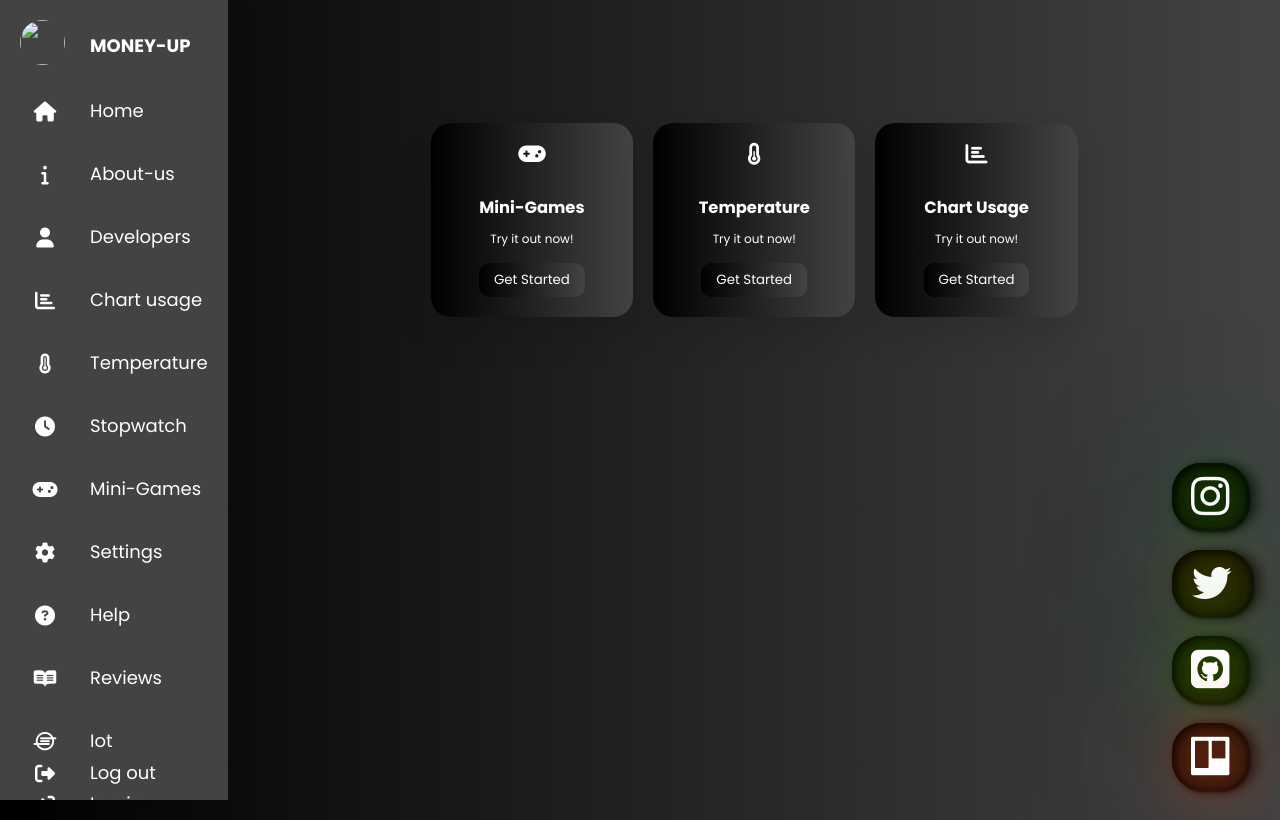
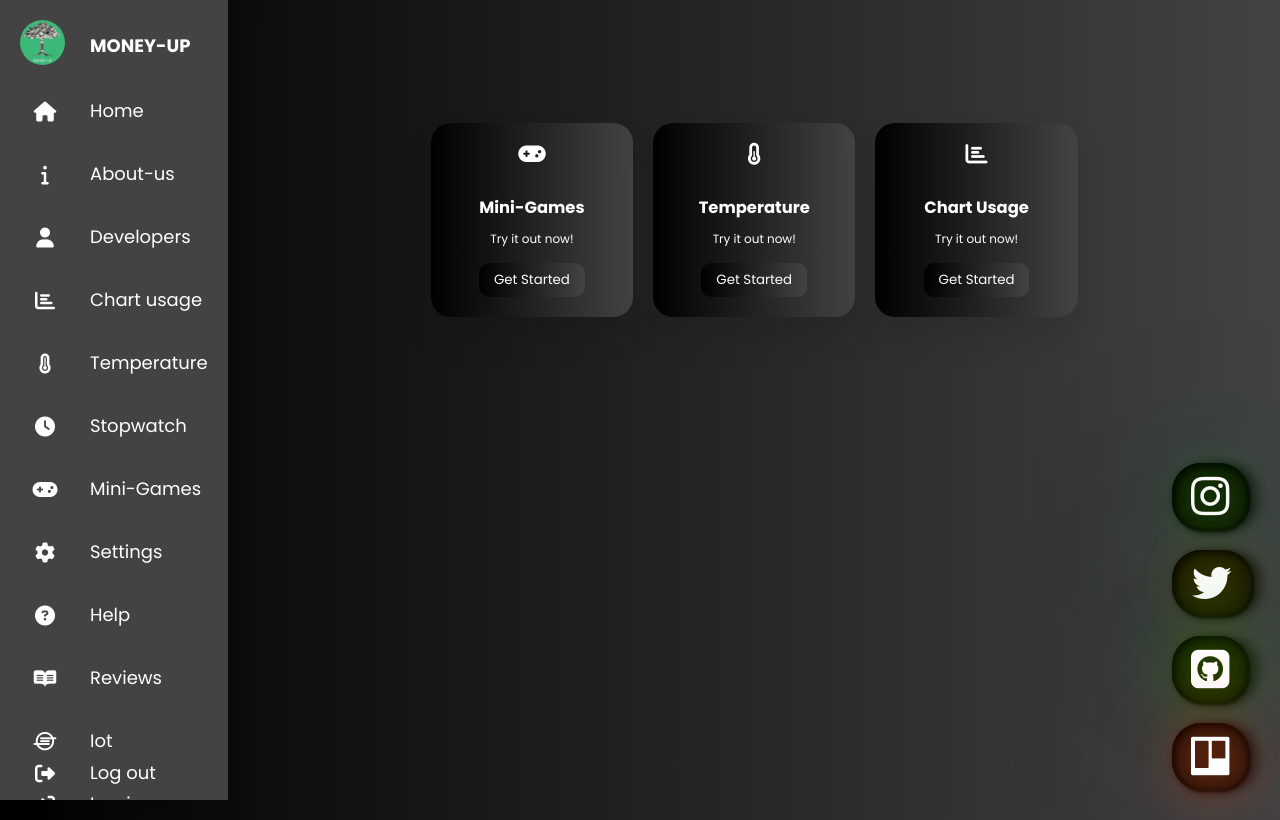
Before and after one commit to greedy854/duurzaamhuis2-school, a plain HTML site: page Dashboard/main.html in a window 1280 px wide. Drawn offline with nearby package versions, Linux system fonts and the light colour scheme; the site is published under a folder, as on GitHub Pages, so addresses that start at the root find nothing.

Commit message:
gelinked

```diff
--- a/Dashboard/main.html
+++ b/Dashboard/main.html
@@ -31,7 +31,7 @@
         <nav>
             <ul>
                 <li><a href="main.html" class="logo">
-                    <img src="/logo.png" alt="">
+                    <img src="logo.png" alt="">
                     <span class="nav-item">Money-up</span>
                 </a></li>
                 <li><a href="main.html">
```
Also changed, not shown: Dashboard/games-page.html (+1 -1 lines).
